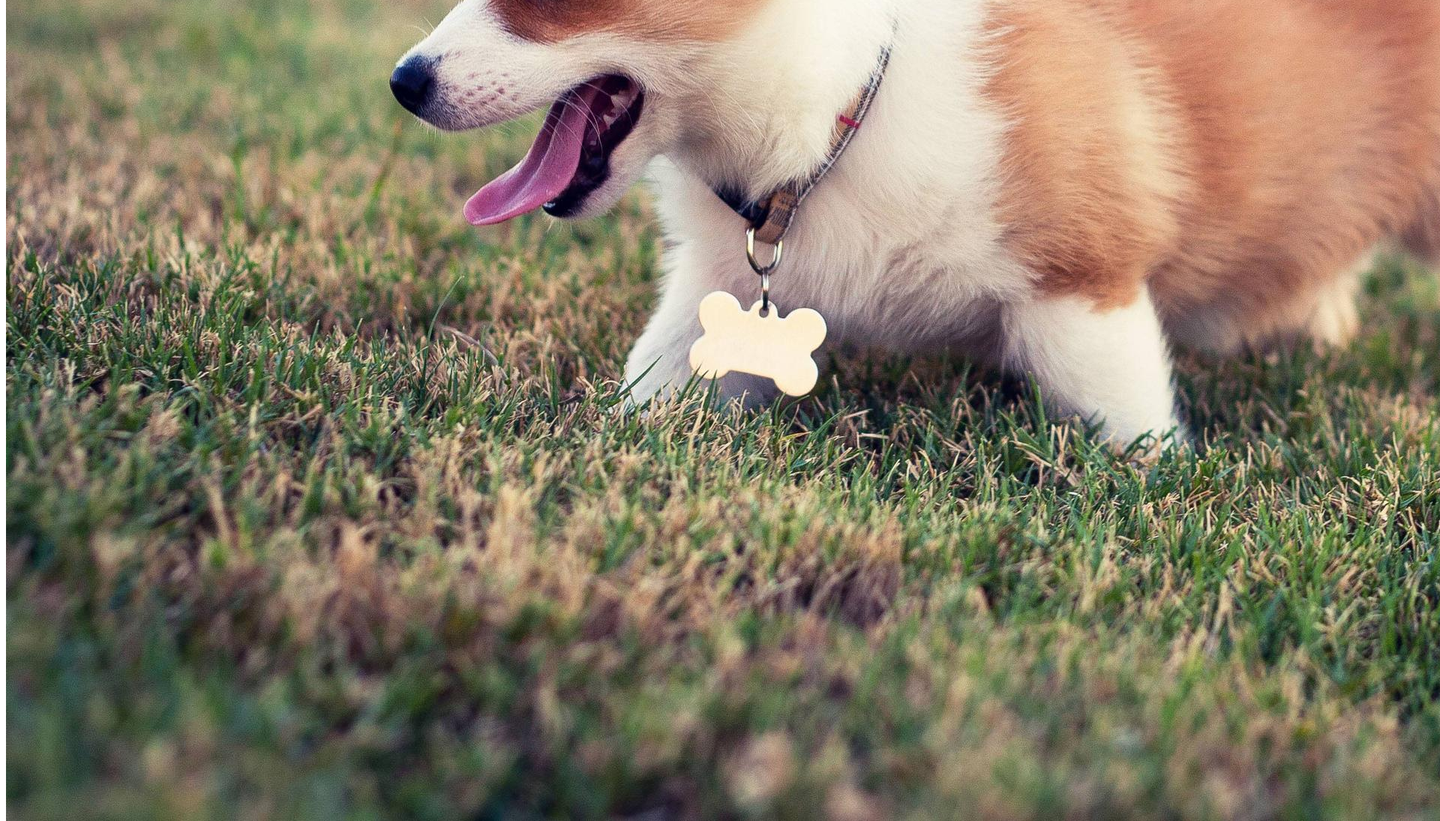
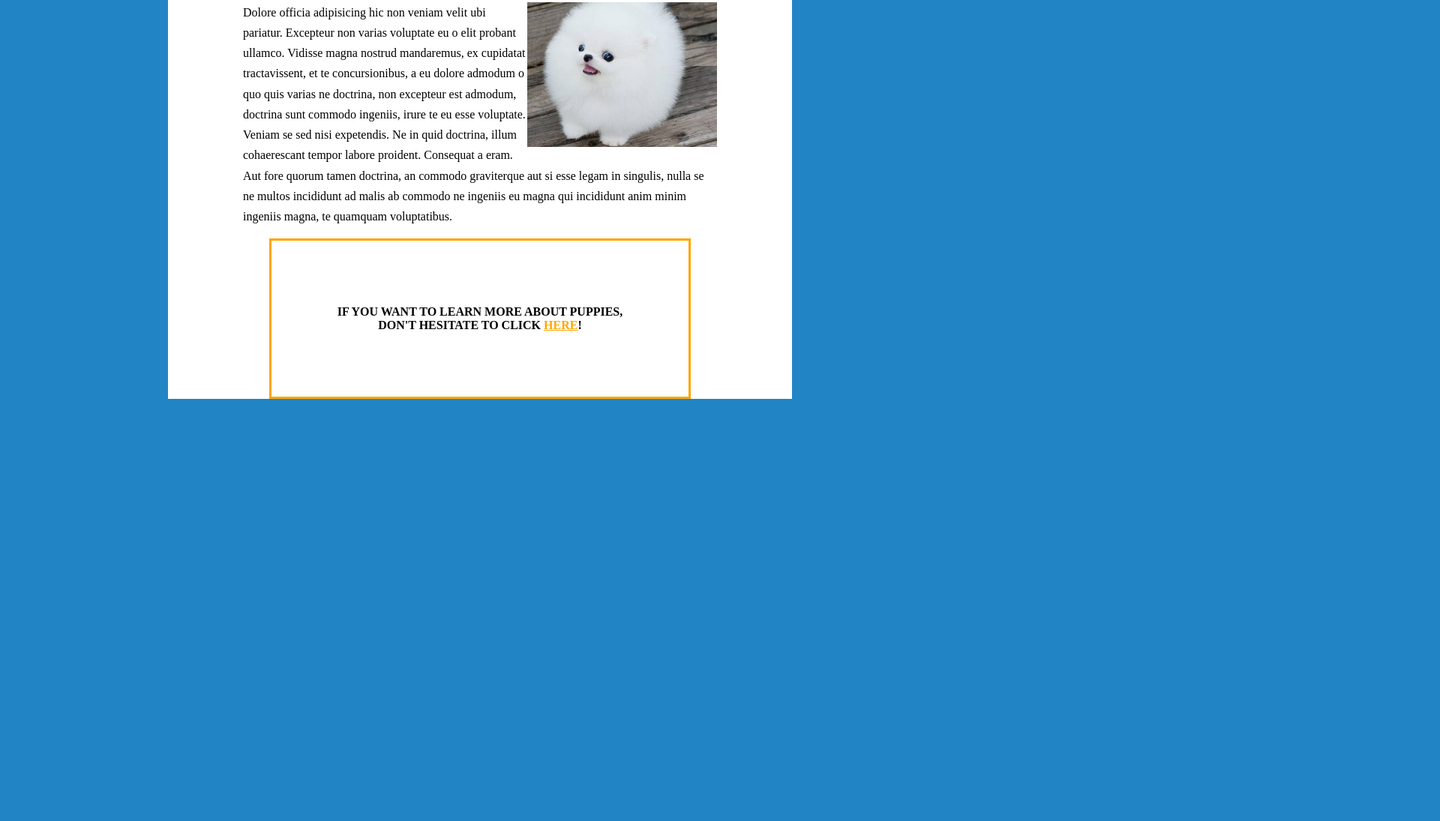
Before and after one commit to fardin01/puppy-website-css, a plain HTML site: page implementation/index.html in a window 1280 px wide. Shown: the part 1035-2130 px from the top of the page at 75% size, 1920 px wide, since content can reach past the window. After the commit the page ends 1650 px from the top, so only its background shows below. Drawn offline with Linux system fonts and the light colour scheme.

Commit message:
First draft, going on with typography

```diff
--- a/implementation/styles.css
+++ b/implementation/styles.css
@@ -1 +1,58 @@
 /* PUPPY WEBSITE STYLES */
+
+body {
+	background: #2185c5 ;
+	margin: 0;
+}
+
+.main-container {
+	background: white;
+	width: 65%;
+	margin: 0 auto;
+	height: 100%;
+}
+
+a {
+	color: orange;
+}
+
+.header {
+	text-align: center;
+}
+
+.header h1 {
+	border-bottom: solid 2px orange;
+	margin: 0 auto;
+	width: 60%;
+	padding-top: 5%
+}
+
+.header img {
+	padding-top: 50px;
+}
+
+.content {
+	padding: 0 100px;
+	line-height: 170%;
+}
+
+.second-pup {
+	width: 40%;
+	float: left;
+	padding-right: 20px;
+}
+
+.third-pup {
+	width: 40%;
+	float: right;
+}
+
+.footer {
+	border: solid 3px orange;
+	text-align: center;
+	padding: 70px;
+	margin: 0 auto 10% auto;
+	width: 50%;
+	text-transform: uppercase;
+	font-weight: bold;
+}
```
